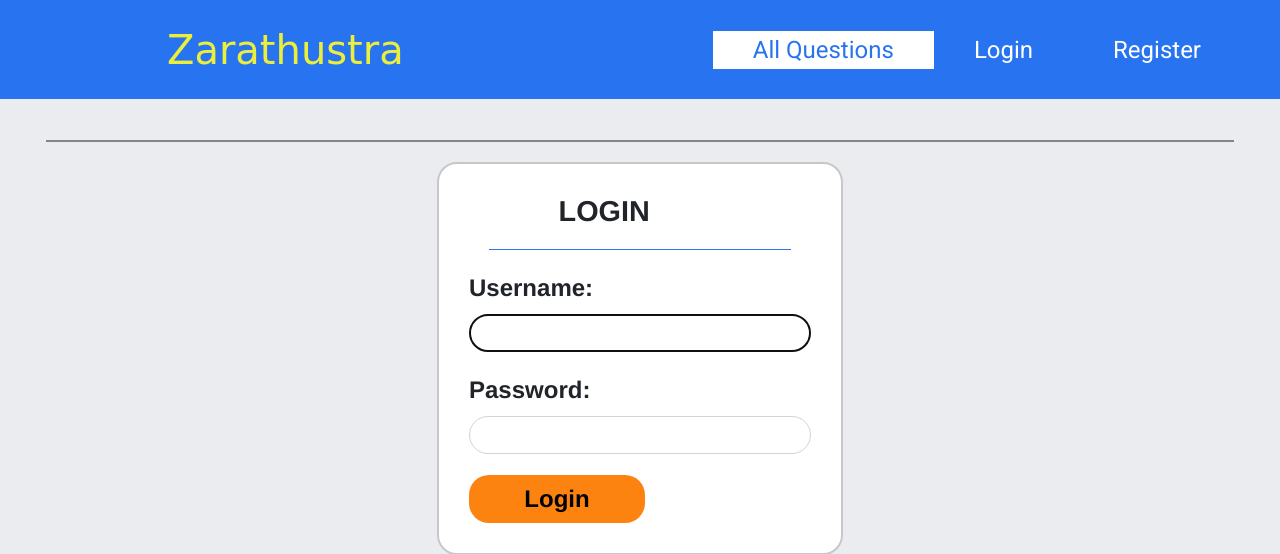
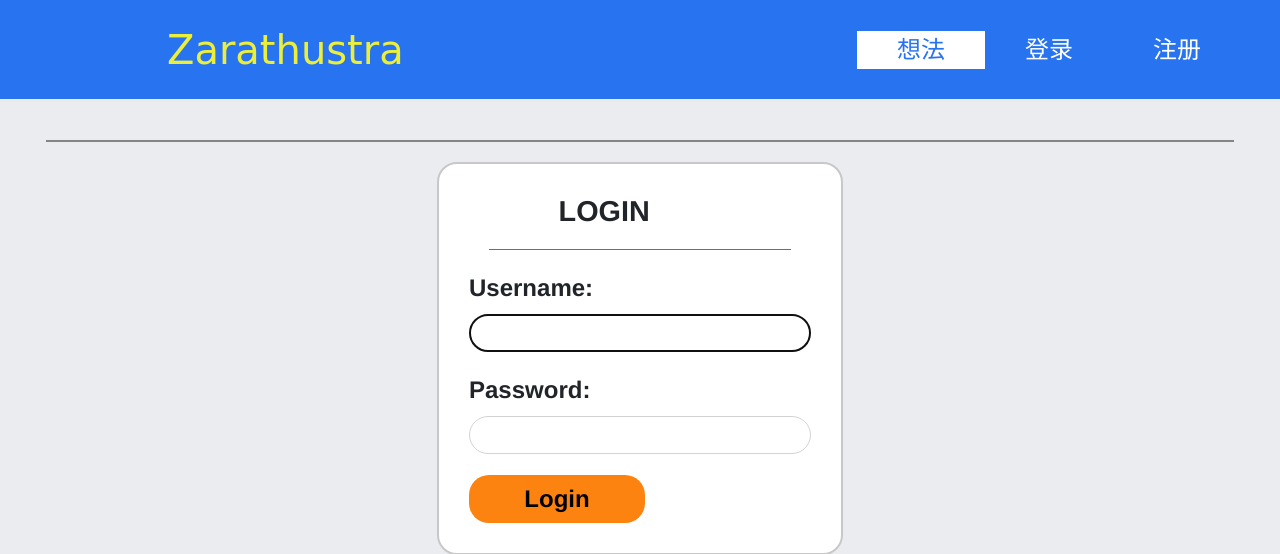
Before and after one commit to SUFE-lxc/Final_Project, a Django app: page /login in a window 1280 px wide. Shown: the top 554 px of the page. Run offline with Django 3.2, Linux system fonts and the light colour scheme; some libraries are stand-ins or nearby versions; some web fonts are replaced.

Commit message:
Update navbar.html

```diff
--- a/Zarathustra/main/templates/navbar.html
+++ b/Zarathustra/main/templates/navbar.html
@@ -14,18 +14,18 @@
 
       <li class=" nav-item active">
 
-        <a href="{% url 'index' %}" >All Questions</a>
+        <a href="{% url 'index' %}" >想法</a>
       </li>
       {% if user.is_authenticated %}
 
-      <li class=" nav-item"><a href="{% url 'new-question' %}">Ask question</a>
+      <li class=" nav-item"><a href="{% url 'new-question' %}">提问</a>
   </li>
-  <li class=" nav-item"><a href="{% url 'logout' %}">Logout</a>
+  <li class=" nav-item"><a href="{% url 'logout' %}">退出</a>
     </li>
 
     {% else %}
-    <li class=" nav-item"><a href="{% url 'login' %}">Login</a></li>
-    <li class=" nav-item"><a href="{% url 'register' %}">Register</a></li>
+    <li class=" nav-item"><a href="{% url 'login' %}">登录</a></li>
+    <li class=" nav-item"><a href="{% url 'register' %}">注册</a></li>
   {% endif %}
     </ul>
   </div>
```
